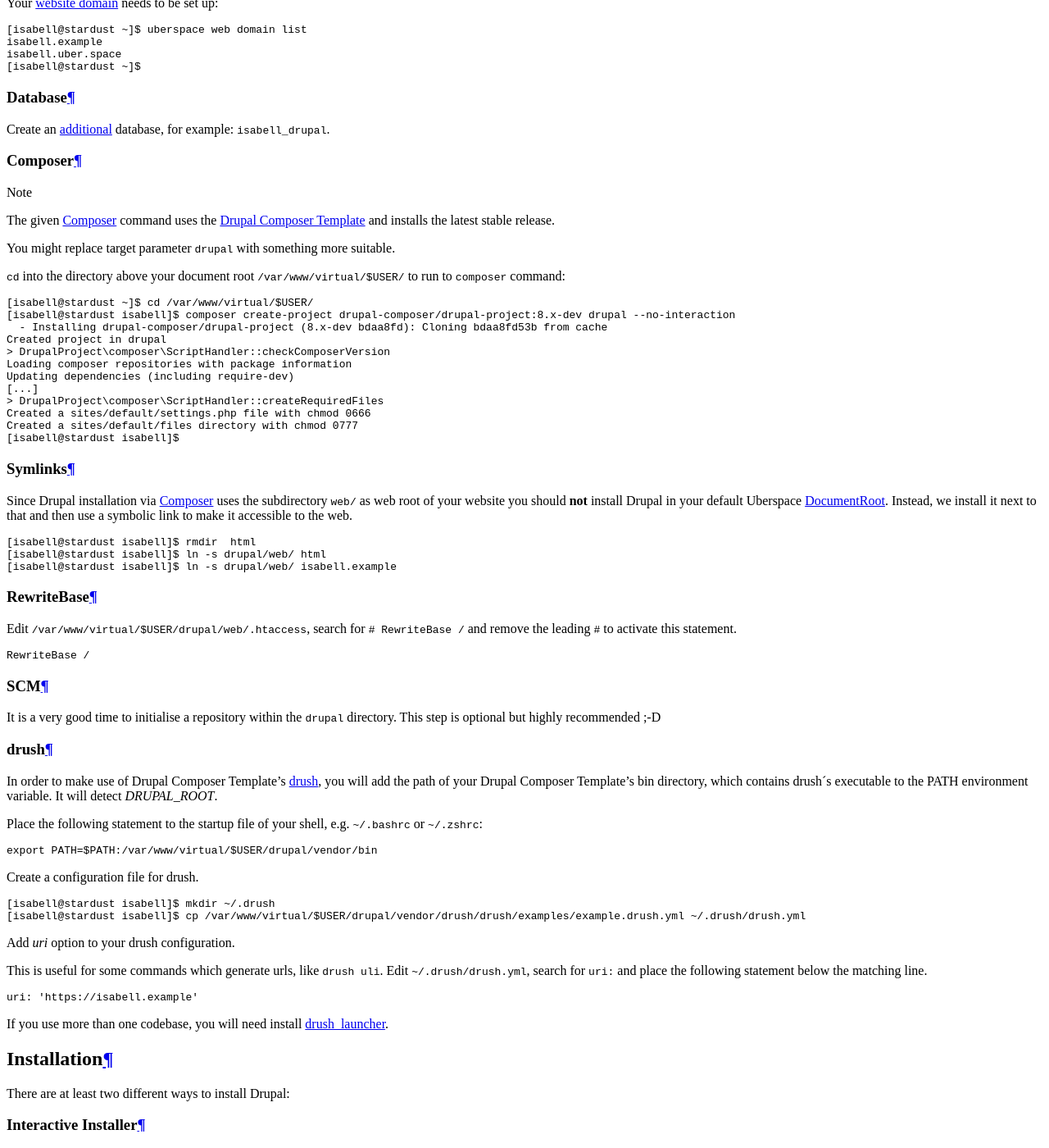
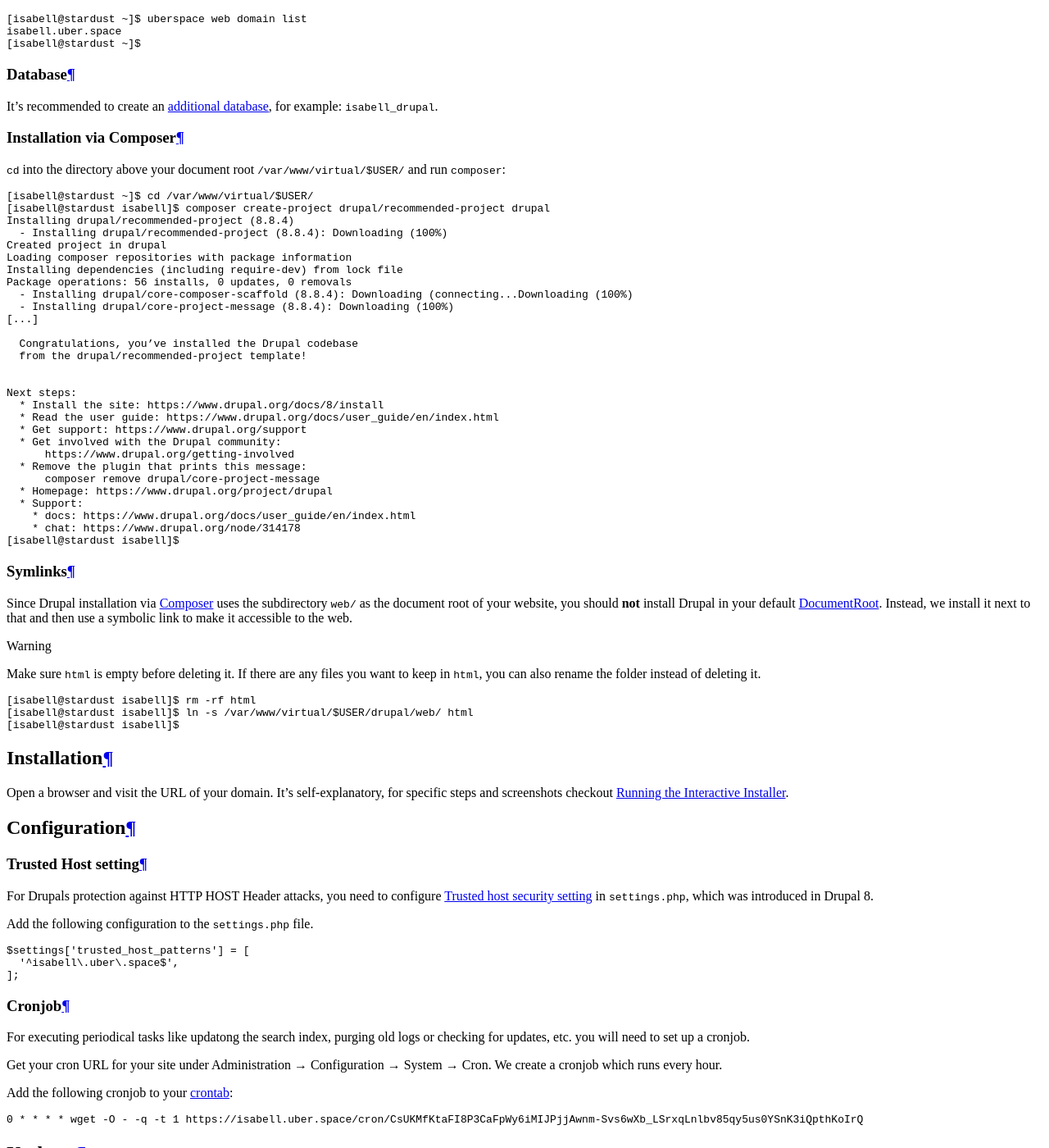
Before and after one commit to Uberspace/lab, a Sphinx documentation site: the page built from source/guide_drupal.rst, in a window 1280 px wide and 1400 px high, scrolled down 4096 px. Shown: the whole window at 82% size. Built offline with Sphinx 7.4.7 and the Read the Docs theme 2.0.0, drawn with Linux system fonts in a browser that asks for light colours; some of the changed text lies outside the part shown.

Commit message:
[drupal] Rework Drupal guide

```diff
--- a/source/guide_drupal.rst
+++ b/source/guide_drupal.rst
@@ -24,35 +25,30 @@
 
 Drupal 8 is based on Symfony_, a popular high performance PHP framework for web development.
 
-Drupal was released for the first time in 2000 by Dries Buytaert. Since then it has been continuously developed and it is actively maintained by various contributors.
+Drupal was released for the first time in 2000 by Dries Buytaert. Since then it has been
+continuously developed and it is actively maintained by various contributors.
 
 ----
 
-.. note:: This guide is about installing Drupal 8 via `Drupal Composer Template`_.
-
 .. note::  You should be familiar with the basic concepts of
 
-  * PHP_
+  * :manual:`PHP <lang-php>`
+  * Composer_
   * :manual:`MySQL <database-mysql>`
   * :manual:`domains <web-domains>`
-  * Composer_
   * :manual:`Cronjobs <daemons-cron>`
 
 
 Prerequisites
 =============
 
-
 PHP 7.2
 -------
 
-We are using PHP_ in the stable version ``7.2``:
+We are using PHP in the stable version 7.2:
 
 ::
 
- [isabell@stardust ~]$ uberspace tools version use php 7.2
- Selected PHP version 7.2
- The new configuration is adapted immediately. Patch updates will be applied automatically.
  [isabell@stardust ~]$ uberspace tools version show php
  Using 'PHP' version: '7.2'
  [isabell@stardust ~]$
@@ -67,125 +63,76 @@
 
 Your :manual_anchor:`website domain <web-domains.html#setup>` needs to be set up:
 
-::
-
- [isabell@stardust ~]$ uberspace web domain list
- isabell.example
- isabell.uber.space
- [isabell@stardust ~]$
+.. include:: includes/web-domain-list.rst
 
 Database
 --------
 
-Create an :manual_anchor:`additional <database-mysql.html#additional-databases>` database, for example: ``isabell_drupal``.
+It's recommended to create an :manual_anchor:`additional database <database-mysql.html#additional-databases>`,
+for example: ``isabell_drupal``.
 
-Composer
---------
+Installation via Composer
+-------------------------
 
-.. note:: The given Composer_ command uses the  `Drupal Composer Template`_  and installs the latest stable release.
+``cd`` into the directory above your document root ``/var/www/virtual/$USER/`` and run ``composer``:
 
-  You might replace target parameter ``drupal`` with something more suitable.
+.. code-block:: console
+ :emphasize-lines: 1,2
+
+ [isabell@stardust ~]$ cd /var/www/virtual/$USER/
+ [isabell@stardust isabell]$ composer create-project drupal/recommended-project drupal
+ Installing drupal/recommended-project (8.8.4)
+   - Installing drupal/recommended-project (8.8.4): Downloading (100%)
+ Created project in drupal
+ Loading composer repositories with package information
+ Installing dependencies (including require-dev) from lock file
+ Package operations: 56 installs, 0 updates, 0 removals
+   - Installing drupal/core-composer-scaffold (8.8.4): Downloading (connecting...Downloading (100%)
+   - Installing drupal/core-project-message (8.8.4): Downloading (100%)
+ [...]
+
+   Congratulations, you’ve installed the Drupal codebase
+   from the drupal/recommended-project template!
 
 
-``cd`` into the directory above your document root ``/var/www/virtual/$USER/`` to run to ``composer`` command:
-
-.. code-block:: console
- :emphasize-lines: 1,2,12
-
- [isabell@stardust ~]$ cd /var/www/virtual/$USER/
- [isabell@stardust isabell]$ composer create-project drupal-composer/drupal-project:8.x-dev drupal --no-interaction
-   - Installing drupal-composer/drupal-project (8.x-dev bdaa8fd): Cloning bdaa8fd53b from cache
- Created project in drupal
- > DrupalProject\composer\ScriptHandler::checkComposerVersion
- Loading composer repositories with package information
- Updating dependencies (including require-dev)
- [...]
- > DrupalProject\composer\ScriptHandler::createRequiredFiles
- Created a sites/default/settings.php file with chmod 0666
- Created a sites/default/files directory with chmod 0777
+ Next steps:
+   * Install the site: https://www.drupal.org/docs/8/install
+   * Read the user guide: https://www.drupal.org/docs/user_guide/en/index.html
+   * Get support: https://www.drupal.org/support
+   * Get involved with the Drupal community:
+       https://www.drupal.org/getting-involved
+   * Remove the plugin that prints this message:
+       composer remove drupal/core-project-message
+   * Homepage: https://www.drupal.org/project/drupal
+   * Support:
+     * docs: https://www.drupal.org/docs/user_guide/en/index.html
+     * chat: https://www.drupal.org/node/314178
  [isabell@stardust isabell]$
 
 
 Symlinks
 --------
 
-Since Drupal installation via Composer_ uses the subdirectory ``web/``
-as web root of your website you should **not** install Drupal in your default Uberspace
-:manual:`DocumentRoot <web-documentroot>`.
-Instead, we install it next to that and then use a symbolic link to make it accessible to the web.
+Since Drupal installation via Composer_ uses the subdirectory ``web/`` as the
+document root of your website, you should **not** install Drupal in your default
+:manual:`DocumentRoot <web-documentroot>`. Instead, we install it next to that and then use a
+symbolic link to make it accessible to the web.
+
+.. warning:: Make sure ``html`` is empty before deleting it. If there are any files you want to keep
+   in ``html``, you can also rename the folder instead of deleting it.
 
 .. code-block:: console
- :emphasize-lines: 1,2
 
- [isabell@stardust isabell]$ rmdir  html
- [isabell@stardust isabell]$ ln -s drupal/web/ html
- [isabell@stardust isabell]$ ln -s drupal/web/ isabell.example
-
-RewriteBase
------------
-
-Edit ``/var/www/virtual/$USER/drupal/web/.htaccess``, search for ``# RewriteBase /`` and remove the leading ``#`` to activate this statement.
-
-::
-
-  RewriteBase /
-
-
-SCM
----
-
-It is a very good time to initialise a repository within the ``drupal`` directory.
-This step is optional but highly recommended ;-D
-
-drush
------
-
-In order to make use  of Drupal Composer Template's drush_,
-you will add the path of your Drupal Composer Template's bin directory,
-which contains drush´s executable to the PATH environment variable.
-It will detect *DRUPAL_ROOT*.
-
-Place the following statement to the startup file of your shell, e.g. ``~/.bashrc`` or ``~/.zshrc``:
-
-::
-
-  export PATH=$PATH:/var/www/virtual/$USER/drupal/vendor/bin
-
-Create a configuration file for drush.
-
-::
-
-  [isabell@stardust isabell]$ mkdir ~/.drush
-  [isabell@stardust isabell]$ cp /var/www/virtual/$USER/drupal/vendor/drush/drush/examples/example.drush.yml ~/.drush/drush.yml
-
-Add *uri* option to your drush configuration.
-
-This is useful for some commands which generate urls, like ``drush uli``. Edit ``~/.drush/drush.yml``, search for ``uri:`` and place the following statement below the matching line.
-
-::
-
-  uri: 'https://isabell.example'
-
-If you use more than one codebase, you will need install drush_launcher_.
+ [isabell@stardust isabell]$ rm -rf html
+ [isabell@stardust isabell]$ ln -s /var/www/virtual/$USER/drupal/web/ html
+ [isabell@stardust isabell]$
 
 
 Installation
 ============
 
-There are at least two different ways to install Drupal:
-
-
-Interactive Installer
----------------------
-
-Open a browser and visit the URL of your domain.
-It is self-explanatory, for specific steps and screenshots checkout `Running the Interactive Installer`_.
-
-
-drush site:install
-------------------
-
-Do it via Drush at the command line, see `drush site\:install`_ for details.
+Open a browser and visit the URL of your domain. It's self-explanatory, for specific steps and
+screenshots checkout `Running the Interactive Installer`_.
 
 
 Configuration
@@ -194,73 +141,105 @@
 Trusted Host setting
 --------------------
 
-For Drupals protection against HTTP HOST Header attacks,
-you need to configure `Trusted host security setting`_ in ``settings.php``, which was introduced in Drupal 8.
+For Drupals protection against HTTP HOST Header attacks, you need to configure
+`Trusted host security setting`_ in ``settings.php``, which was introduced in Drupal 8.
 
-Insert this configuration for the domains given above:
+Add the following configuration to the ``settings.php`` file.
 
-::
+.. code-block:: php
 
-  $settings['trusted_host_patterns'] = [
-    '^isabell\.example$',
-    '^isabell\.uber\.space$',
-  ];
+ $settings['trusted_host_patterns'] = [
+   '^isabell\.uber\.space$',
+ ];
 
 
 Cronjob
 -------
 
-For executing periodical tasks like e.g. updating the search index, purging old logs or checking for updates,
-you will need to create a cronjob.
+For executing periodical tasks like updatong the search index, purging old logs or checking for
+updates, etc. you will need to set up a cronjob.
 
-Get your cron url for your site at ``Administration > Configuration > System > Cron (/admin/config/system/cron)``.
-We create a cronjob with above url which runs once a day:
+Get your cron URL for your site under Administration → Configuration → System → Cron. We create a
+cronjob which runs every hour.
+
+Add the following cronjob to your :manual:`crontab <daemons-cron>`:
 
 ::
 
-  [isabell@stardust isabell]$ crontab -e
+ 0 * * * * wget -O - -q -t 1 https://isabell.uber.space/cron/CsUKMfKtaFI8P3CaFpWy6iMIJPjjAwnm-Svs6wXb_LSrxqLnlbv85qy5us0YSnK3iQpthKoIrQ
 
-::
-
-  4 0 * * * wget -O - -q -t 1 https://isabell.example/cron/CsUKMfKtaFI8P3CaFpWy6iMIJPjjAwnm-Svs6wXb_LSrxqLnlbv85qy5us0YSnK3iQpthKoIrQ
 
 Updates
 =======
 
-.. note:: For Drupal core and contrib updates, configure ``Reports > Available updates > Settings (/admin/reports/updates/settings)`` within your site
- and subscribe `Security advisories`_ and public service announcements too!
+.. hint:: Configure update notifications under *Administration* → *Reports* → *Available updates* →
+  *Settings* and subscribe to `Security advisories`_ and public service announcements too!
 
 Core Updates
 ------------
 
-In case of Core updates see the `Updating Drupal Core` section of `Drupal Composer Template`_.
+.. note:: Also see section 13.5. `Updating the Core Software`_ of the Drupal User Guide and the
+    article `Update core via Composer`_ for up-to-date instructions.
 
-Contrib Updates
----------------
+Step 1: Allow access to ``update.php``
+^^^^^^^^^^^^^^^^^^^^^^^^^^^^^^^^^^^^^^
 
-Updates of contributed modules work like this, e.g. for the ``geofield`` contrib:
+Open ``/var/www/virtual/$USER/drupal/sites/default/settings.php``, find the line with the
+``$settings['update_free_access']`` variable and set it to ``TRUE``.
 
-::
+Step 2: Enable maintenance mode
+^^^^^^^^^^^^^^^^^^^^^^^^^^^^^^^
 
-  [isabell@stardust drupal]$ composer update drupal/geofield --with-dependencies
+In the Manage administrative menu, navigate to *Configuration* → *Development* → *Maintenance mode*,
+enable the *Put site into maintenance mode* option and click on *Save configuration*.
+
+Step 3: Update via Composer
+^^^^^^^^^^^^^^^^^^^^^^^^^^^
+
+Update the Drupal Core packages with Composer:
+
+.. code-block:: console
+
+ [isabell@stardust isabell]$ cd /var/www/virtual/$USER/drupal
+ [isabell@stardust drupal]$ composer update drupal/core --with-dependencies
+ [isabell@stardust drupal]$
+
+Step 4: Run ``update.php``
+^^^^^^^^^^^^^^^^^^^^^^^^^^
+
+Visit ``https://isabel.uber.space/update.php`` and click *Continue* to run the update.
+
+Step 5: Deny access to ``update.php``
+^^^^^^^^^^^^^^^^^^^^^^^^^^^^^^^^^^^^^
+
+Open ``/var/www/virtual/$USER/drupal/sites/default/settings.php``, find the line with the
+``$settings['update_free_access']`` variable and set it to ``FALSE``.
+
+Step 6: Disable maintenance mode
+^^^^^^^^^^^^^^^^^^^^^^^^^^^^^^^^
+
+In the Manage administrative menu, navigate to *Configuration* → *Development* → *Maintenance mode*,
+disable the *Put site into maintenance mode* option and click on *Save configuration*.
+
+Step 7: Clear caches
+^^^^^^^^^^^^^^^^^^^^
+
+In the Manage administrative menu, navigate to *Configuration* → *Development* → *Performance* and
+click *Clear all caches*.
 
 
-.. _Drupal: https://drupal.org/
-.. _Symfony: https://symfony.com/
-.. _PHP: http://www.php.net/
-.. _Composer: https://getcomposer.org/
-.. _Vim: https://www.vim.org/
+.. _Drupal: https://drupal.org
+.. _Symfony: https://symfony.com
+.. _Composer: https://getcomposer.org
 .. _Running the Interactive Installer: https://www.drupal.org/docs/user_guide/en/install-run.html
-.. _drush site\:install: https://drushcommands.com/drush-9x/site/site:install/
 .. _Trusted host security setting: https://www.drupal.org/docs/8/install/trusted-host-settings
-.. _Drupal Composer Template: https://github.com/drupal-composer/drupal-project
 .. _Security advisories: https://www.drupal.org/security
-.. _Updating Drupal Core: https://github.com/drupal-composer/drupal-project#updating-drupal-core
-.. _drush: https://www.drush.org/
-.. _drush_launcher: https://github.com/drush-ops/drush-launcher
+.. _Drush: https://www.drush.org
+.. _Update core via Composer: https://www.drupal.org/node/2700999
+.. _Updating the Core Software: https://www.drupal.org/docs/user_guide/en/security-update-core.html
 
 ----
 
-Tested with Drupal 8.7.9 and Uberspace 7.3.7.0
+Tested with Drupal 8.8.4 and Uberspace 7.5.0.0
 
 .. author_list::
```
Also changed, not shown: other parts of source/guide_drupal.rst (+3 -2 lines).
